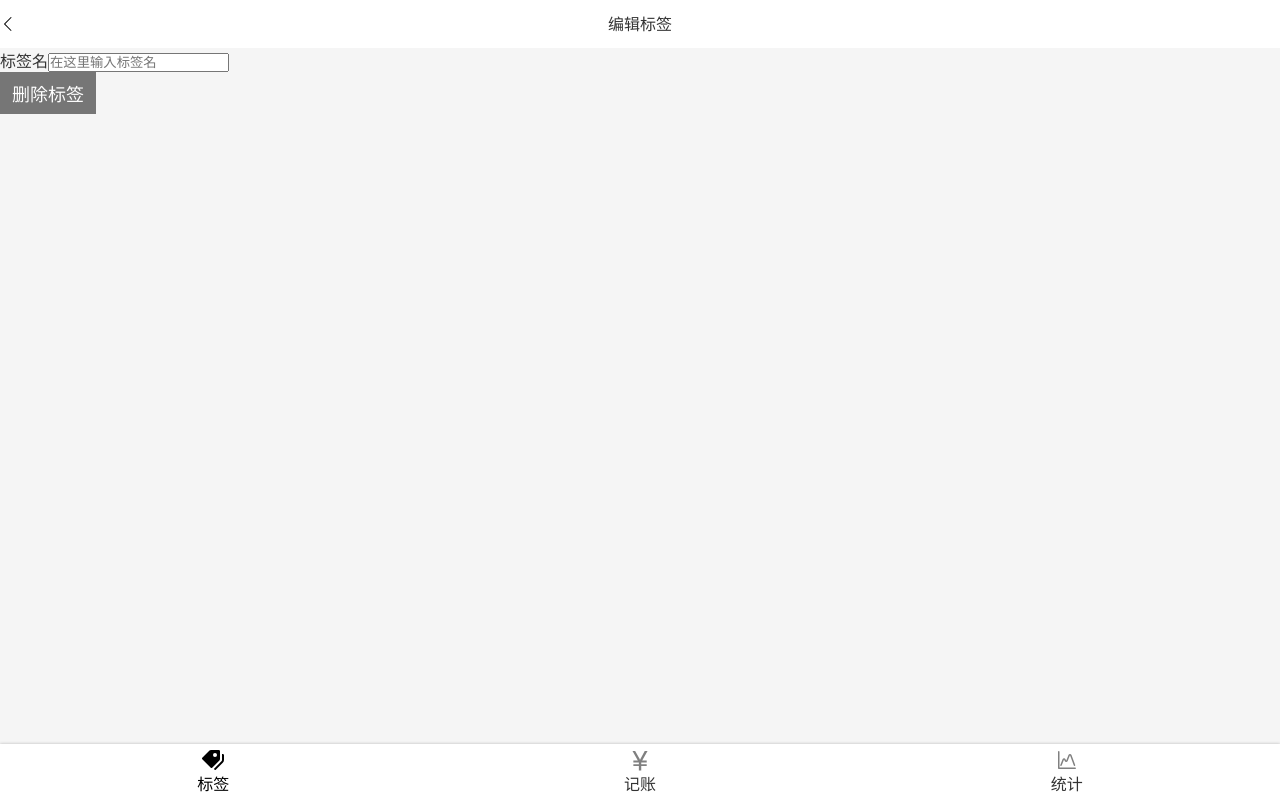
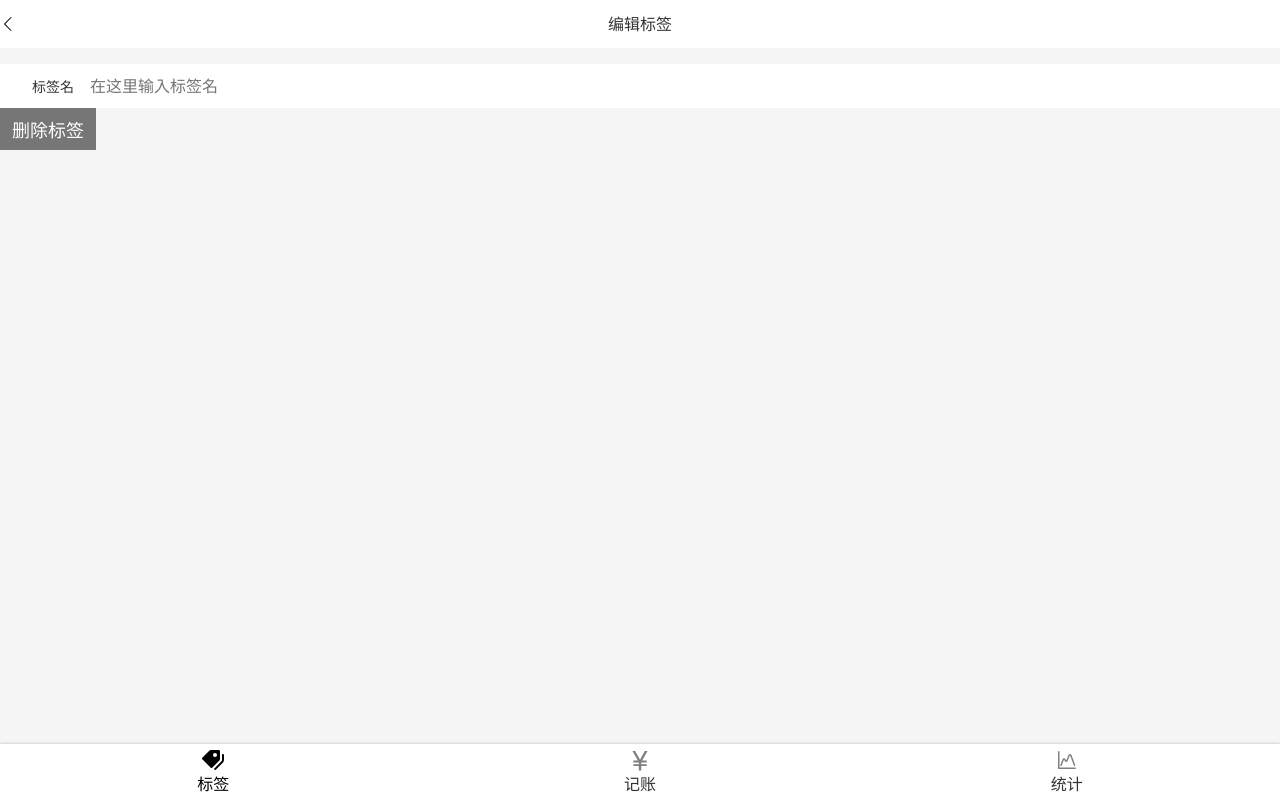
Before and after one commit to mzhaonanq/moneylog-react-2, a React app: page /#/tags/1 in a window 1280 px wide. Built offline with nearby package versions, Linux system fonts and the light colour scheme.

Commit message:
完成Tags.tsx标签命名栏样式

```diff
--- a/src/Components/Input.tsx
+++ b/src/Components/Input.tsx
@@ -13,7 +13,7 @@ const Label = styled.label`
 
 > input {
     width: 100%;
-    height: 72px;
+    height: 44px;
     border: none;
     background: none;
   }`
--- a/src/Views/Money/NoteSection.tsx
+++ b/src/Views/Money/NoteSection.tsx
@@ -2,7 +2,9 @@ import styled from 'styled-components';
 import React, {ChangeEventHandler, FocusEventHandler, useRef} from 'react';
 import {Input} from '../../Components/Input';
 
-const Wrapper = styled.section``;
+const Wrapper = styled.section`
+padding: 14px 0;
+`;
 
 type Props = {
   valueForNote: string,
--- a/src/Views/Tag.tsx
+++ b/src/Views/Tag.tsx
@@ -5,6 +5,7 @@ import {Icon} from '../Components/Icon';
 import {Layout} from '../Components/Layout';
 import {Button} from '../Components/Button';
 import styled from 'styled-components';
+import {Input} from '../Components/Input';
 
 type Params = {
   tagId: string
@@ -19,6 +20,13 @@ const Header = styled.header`
   background: #ffffff;
 `;
 
+const Main = styled.main`
+  font-size: 16px;
+  background: #ffffff;
+  margin-top: 16px;
+  padding: 0 16px;
+`;
+
 const Tag: React.FunctionComponent = () => {
   const {tagId} = useParams<Params>();
   const {findTagById} = useTags();
@@ -30,12 +38,9 @@ const Tag: React.FunctionComponent = () => {
         <span>编辑标签</span>
         <Icon/>
       </Header>
-      <main>
-        <label>
-          <span>标签名</span>
-          <input type="text" placeholder="在这里输入标签名"/>
-        </label>
-      </main>
+      <Main>
+        <Input title='标签名' placeholder='在这里输入标签名'/>
+      </Main>
       <Button>删除标签</Button>
     </Layout>
   );
--- a/src/index.scss
+++ b/src/index.scss
@@ -25,8 +25,8 @@ a {
   text-decoration: none;
   color: inherit;
 }
-button{
-  font-family: inherit;
+button,input{
+  font: inherit;
 }
 
 .icons{
```
Also changed, not shown: 1 other file (tests, documents, lock files or other folders).
